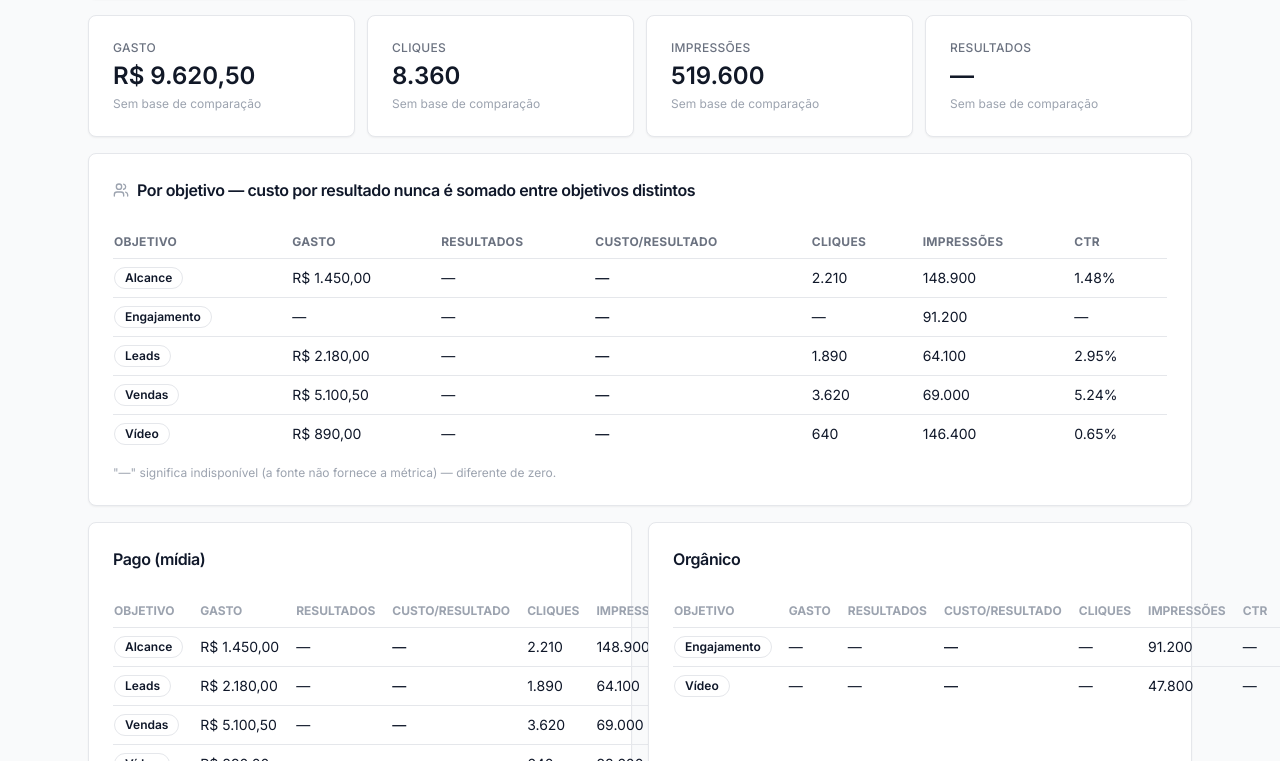
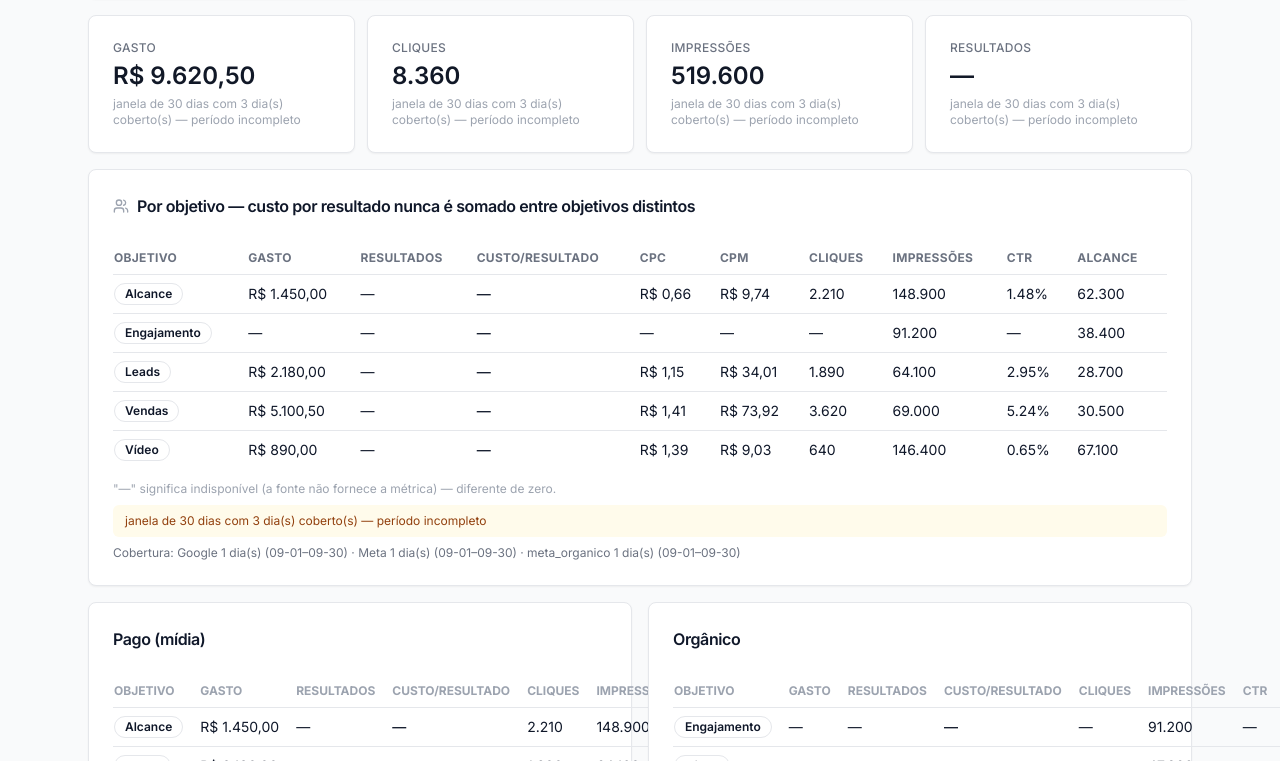
Before and after one commit to josth7/sistema-marketing-2yf99v5bh, a React (Vite) app: page /painel in a window 1280 px wide. Shown: the part 471-1232 px from the top of the page. Built offline with nearby package versions, Linux system fonts and the light colour scheme.

Commit message:
Painel: colunas CPC/CPM/Alcance + motivo de supressão nos KPIs + rodapé de cobertura (CA-2-03/04)

```diff
--- a/src/pages/Painel.tsx
+++ b/src/pages/Painel.tsx
@@ -258,6 +258,10 @@ export default function PainelPage() {
 
   const visao = useMemo(() => construirVisao(dataset, filtros), [dataset, filtros])
 
+  // CA-2-03: motivo da supressão do comparativo exibido nos KPIs
+  const motivoComparativo = visao.cobertura.valida ? null : visao.cobertura.motivo
+  const variacaoTxtComMotivo = (txt: string) => (motivoComparativo ? motivoComparativo : txt)
+
   // CA-2-02: pago e orgânico em blocos separados — quando "Pago + orgânico"
   // está selecionado, cada bloco agrega só a sua natureza (fórmulas nunca cruzam).
   const visaoPago = useMemo(
@@ -412,25 +416,25 @@ export default function PainelPage() {
             <Kpi
               titulo="Gasto"
               valor={formatarMoeda(visao.total.gasto)}
-              variacaoTxt={formatarVariacao(visao.comparativo.gasto)}
+              variacaoTxt={variacaoTxtComMotivo(formatarVariacao(visao.comparativo.gasto))}
               semBase={visao.comparativo.gasto.semBaseDeComparacao}
             />
             <Kpi
               titulo="Cliques"
               valor={formatarInteiro(visao.total.cliques)}
-              variacaoTxt={formatarVariacao(visao.comparativo.cliques)}
+              variacaoTxt={variacaoTxtComMotivo(formatarVariacao(visao.comparativo.cliques))}
               semBase={visao.comparativo.cliques.semBaseDeComparacao}
             />
             <Kpi
               titulo="Impressões"
               valor={formatarInteiro(visao.total.impressoes)}
-              variacaoTxt={formatarVariacao(visao.comparativo.impressoes)}
+              variacaoTxt={variacaoTxtComMotivo(formatarVariacao(visao.comparativo.impressoes))}
               semBase={visao.comparativo.impressoes.semBaseDeComparacao}
             />
             <Kpi
               titulo="Resultados"
               valor={formatarInteiro(visao.total.resultados)}
-              variacaoTxt={formatarVariacao(visao.comparativo.resultados)}
+              variacaoTxt={variacaoTxtComMotivo(formatarVariacao(visao.comparativo.resultados))}
               semBase={visao.comparativo.resultados.semBaseDeComparacao}
             />
           </div>
@@ -452,9 +456,12 @@ export default function PainelPage() {
                       <th className="py-2 pr-4">Gasto</th>
                       <th className="py-2 pr-4">Resultados</th>
                       <th className="py-2 pr-4">Custo/resultado</th>
+                      <th className="py-2 pr-4">CPC</th>
+                      <th className="py-2 pr-4">CPM</th>
                       <th className="py-2 pr-4">Cliques</th>
                       <th className="py-2 pr-4">Impressões</th>
                       <th className="py-2 pr-4">CTR</th>
+                      <th className="py-2 pr-4">Alcance</th>
                     </tr>
                   </thead>
                   <tbody>
@@ -473,14 +480,17 @@ export default function PainelPage() {
                         <td className="py-2 pr-4 font-medium">
                           {formatarMoeda(linha.metricas.custoPorResultado)}
                         </td>
+                        <td className="py-2 pr-4">{formatarMoeda(linha.metricas.cpc)}</td>
+                        <td className="py-2 pr-4">{formatarMoeda(linha.metricas.cpm)}</td>
                         <td className="py-2 pr-4">{formatarInteiro(linha.metricas.cliques)}</td>
                         <td className="py-2 pr-4">{formatarInteiro(linha.metricas.impressoes)}</td>
                         <td className="py-2 pr-4">{formatarPercentual(linha.metricas.ctr)}</td>
+                        <td className="py-2 pr-4">{formatarInteiro(linha.metricas.alcance)}</td>
                       </tr>
                     ))}
                     {visao.porObjetivo.length === 0 && (
                       <tr>
-                        <td colSpan={7} className="py-6 text-center text-gray-500">
+                        <td colSpan={10} className="py-6 text-center text-gray-500">
                           Sem registros para os filtros aplicados.
                         </td>
                       </tr>
@@ -491,6 +501,22 @@ export default function PainelPage() {
               <p className="mt-3 text-xs text-gray-400">
                 "—" significa indisponível (a fonte não fornece a métrica) — diferente de zero.
               </p>
+              {visao.cobertura.motivo && (
+                <p className="mt-2 rounded-md bg-amber-50 px-3 py-2 text-xs text-amber-800">
+                  {visao.cobertura.motivo}
+                </p>
+              )}
+              {visao.cobertura.atual.length > 0 && (
+                <p className="mt-2 text-xs text-gray-500">
+                  Cobertura:{' '}
+                  {visao.cobertura.atual
+                    .map(
+                      (c) =>
+                        `${c.canal === 'meta_ads' ? 'Meta' : c.canal === 'google_ads' ? 'Google' : c.canal} ${c.dias} dia(s) (${c.inicio.slice(5)}–${c.fim.slice(5)})`,
+                    )
+                    .join(' · ')}
+                </p>
+              )}
             </CardContent>
           </Card>
 
```
Also changed, not shown: .skip.config.json.
